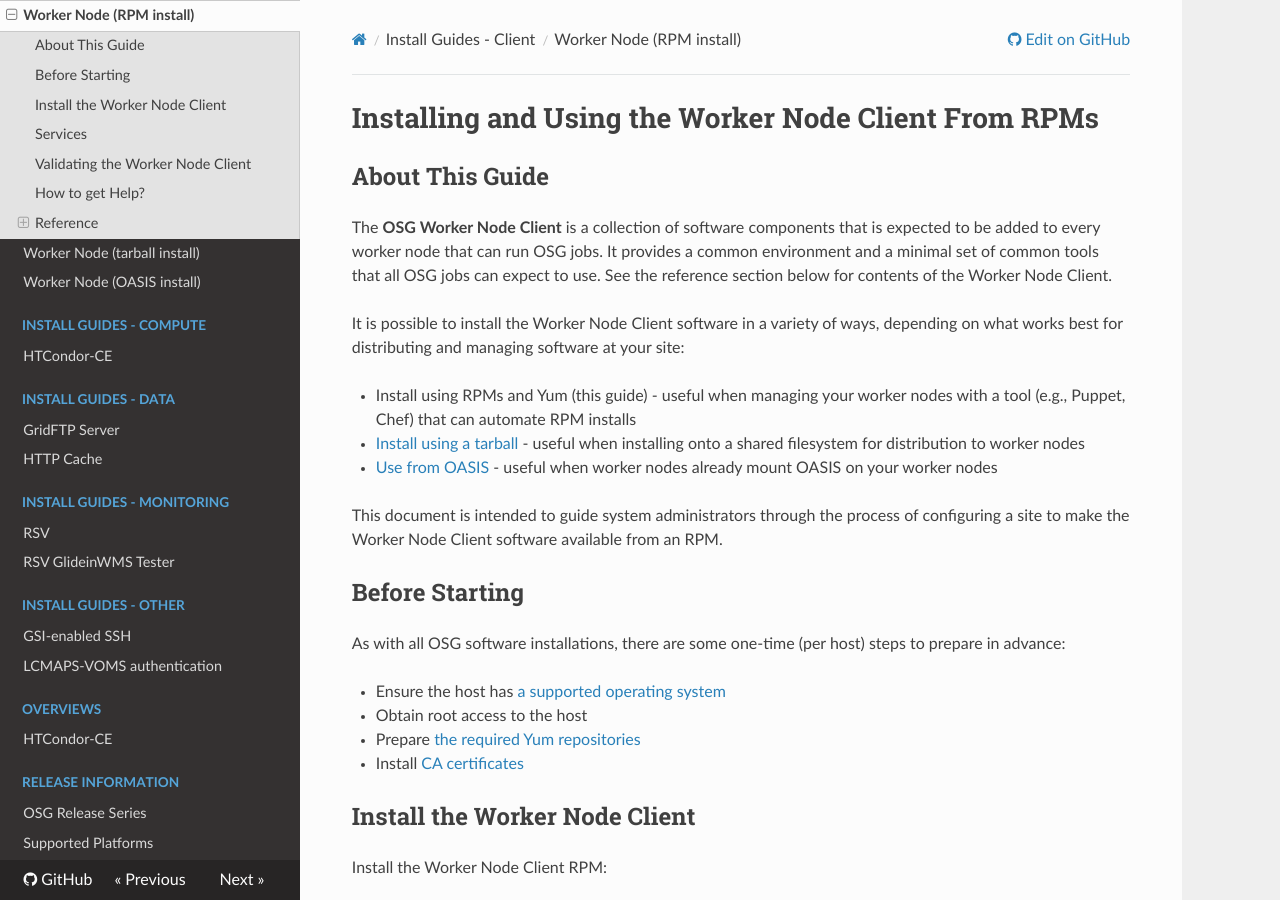
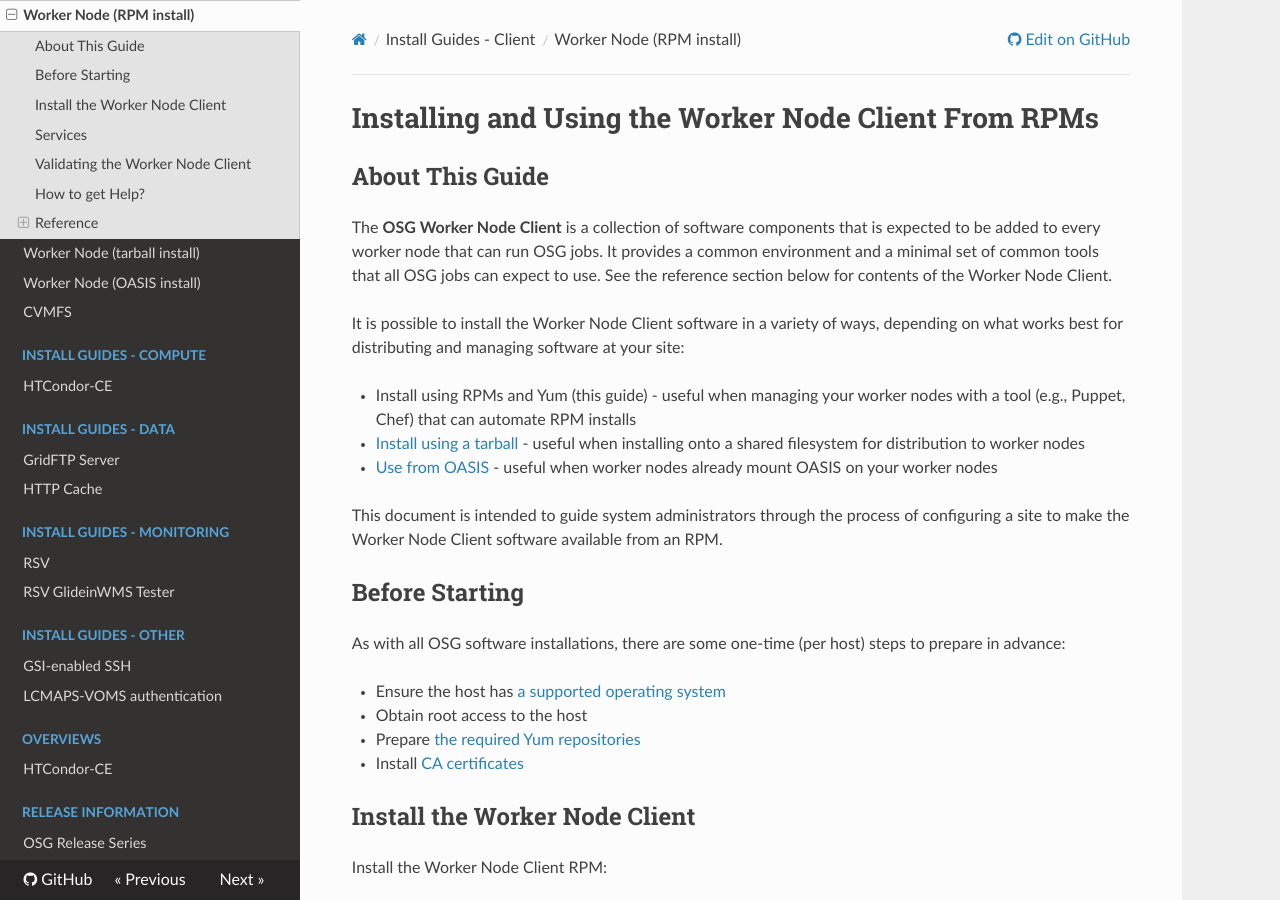
Before and after one commit to osg-htc/docs, an MkDocs documentation site: the page built from docs/client/wn.md, in a window 1280 px wide and 900 px high. Built offline with MkDocs 1.6.1, drawn with Linux system fonts in a browser that asks for light colours; nearby versions of some CDN libraries; old or Windows-style settings are respelled for this version of MkDocs; some of the changed lines change nothing that is shown.

Commit message:
Move CVMFS doc down in the ToC

```diff
--- a/mkdocs.yml
+++ b/mkdocs.yml
@@ -13,10 +13,10 @@
   - 'CA Certificates': 'common/ca.md'
   - 'Yum Repos': 'common/yum.md'
 - Install Guides - Client:
-  - 'CVMFS': 'client/cvmfs.md'
   - 'Worker Node (RPM install)': 'client/wn.md'
   - 'Worker Node (tarball install)': 'client/wn-tarball.md'
   - 'Worker Node (OASIS install)': 'client/wn-oasis.md'
+  - 'CVMFS': 'client/cvmfs.md'
 - Install Guides - Compute:
   - 'HTCondor-CE': 'compute-element/install-htcondor-ce.md'
 - Install Guides - Data:
```
